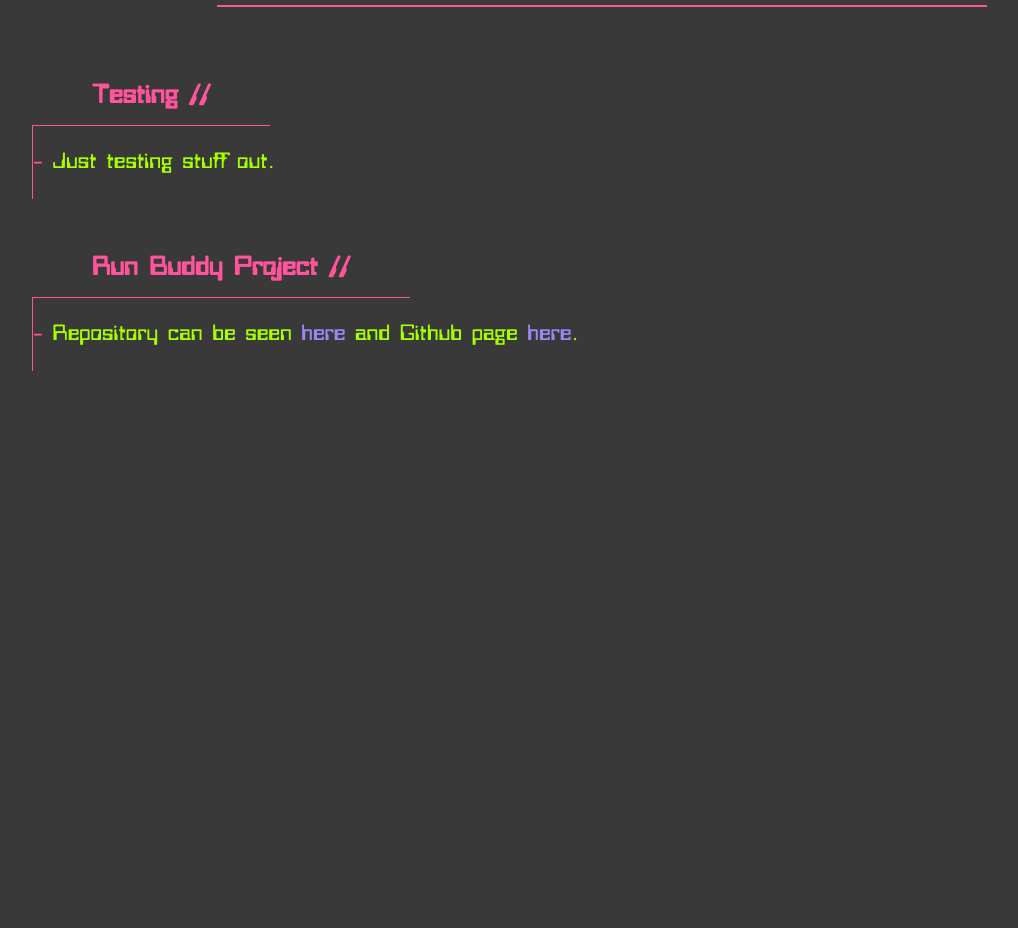
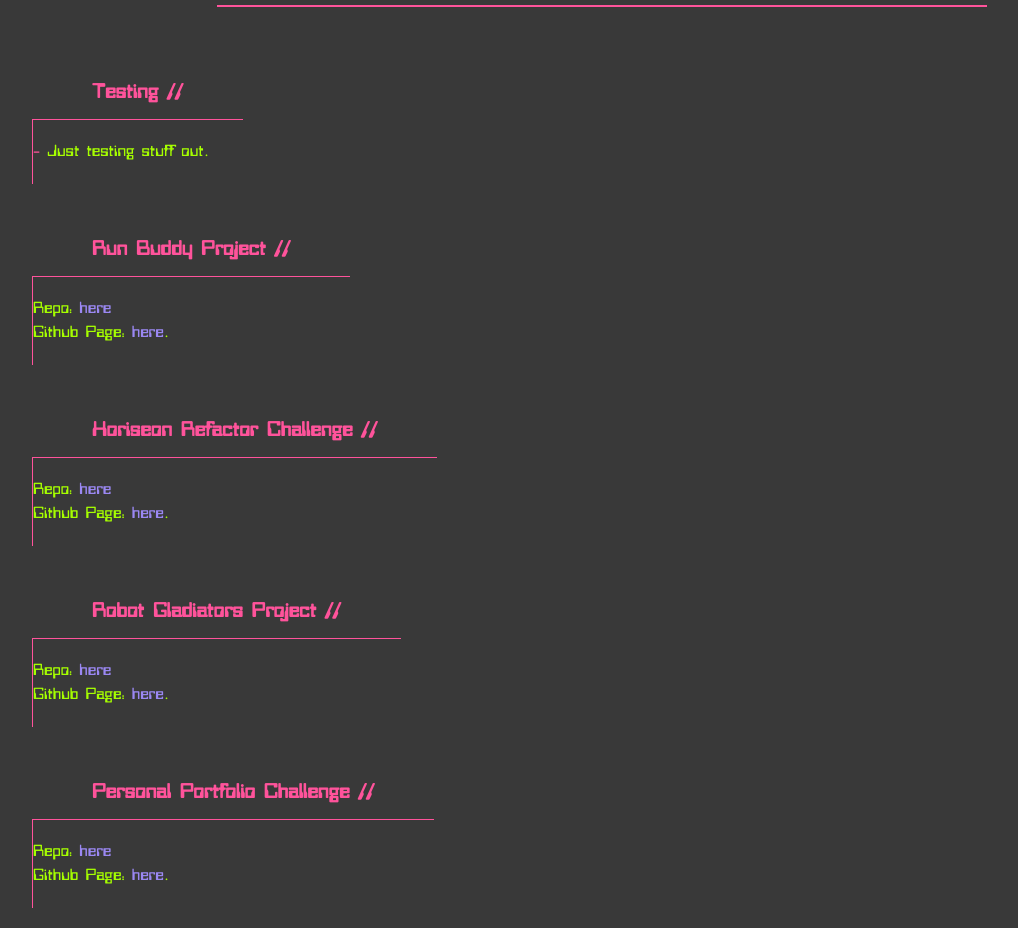
Before and after one commit to jsalinas212/just-for-fun, a plain HTML site: page index.html in a window 1280 px wide. Shown: the part 260-1188 px from the top of the page, without its empty margins (38-1056 px from the left). Before the commit the page ends 800 px from the top, so only its background shows below. Drawn offline with Linux system fonts and the light colour scheme.

Commit message:
add content, update styles

```diff
--- a/assets/css/style.css
+++ b/assets/css/style.css
@@ -31,7 +31,7 @@ section {
 }
 
 section h3 {
-    font-size: 26px;
+    font-size: 20px;
     color: #ff539b;
     border-bottom: 1px solid #ff539b;
     display: inline-block;
@@ -39,7 +39,7 @@ section h3 {
 }
 
 section p {
-    font-size: 22px;
+    font-size: 16px;
     line-height: 1.5;
     padding: 20px 0;
     color: #a6ff00;
--- a/index.html
+++ b/index.html
@@ -9,6 +9,7 @@
 </head>
 <body>
     <header>
+        <!-- ascii art header -->
         <code>
             <pre>
 ▄▄▄       ███▄    █  ███▄ ▄███▓ ▄▄▄       ██▓     ▒█████   █    ██   ██████
@@ -24,14 +25,49 @@
             </pre>
         </code>
     </header>
+    <!-- considering adding navagation -->
     <hr>
+
+    <!-- considering wrapping sections in content elements -->
     <section>
         <h3> Testing //</h3>
         <p><span>-</span> Just testing stuff out.</p>
     </section>
+
     <section>
         <h3> Run Buddy Project //</h3>
-        <p><span>-</span> Repository can be seen <a href="https://github.com/jsalinas212/run-buddy">here</a> and Github page <a href="https://jsalinas212.github.io/run-buddy/">here</a>.</p>
+        <p>
+            Repo: <a href="https://github.com/jsalinas212/run-buddy">here</a>
+            <br />
+            Github Page: <a href="https://jsalinas212.github.io/run-buddy/">here</a>.
+        </p>
+    </section>
+
+    <section>
+        <h3> Horiseon Refactor Challenge //</h3>
+        <p>
+            Repo: <a href="https://github.com/jsalinas212/horiseon-refactor-challenge">here</a>
+            <br />
+            Github Page: <a href="https://jsalinas212.github.io/horiseon-refactor-challenge/">here</a>.
+        </p>
+    </section>
+
+    <section>
+        <h3> Robot Gladiators Project //</h3>
+        <p>
+            Repo: <a href="https://github.com/jsalinas212/robot-gladiators">here</a>
+            <br />
+            Github Page: <a href="https://jsalinas212.github.io/robot-gladiators/">here</a>.
+        </p>
+    </section>
+
+    <section>
+        <h3> Personal Portfolio Challenge //</h3>
+        <p>
+            Repo: <a href="https://github.com/jsalinas212/personal-portfolio-challenge">here</a>
+            <br />
+            Github Page: <a href="https://jsalinas212.github.io/personal-portfolio-challenge/">here</a>.
+        </p>
     </section>
 </body>
 </html>
```
